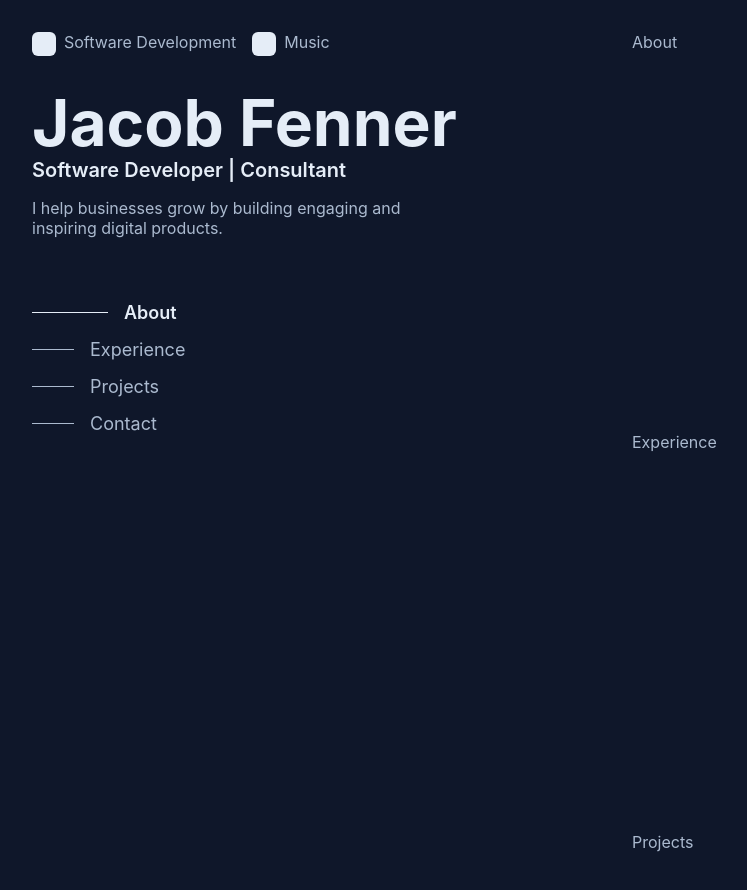
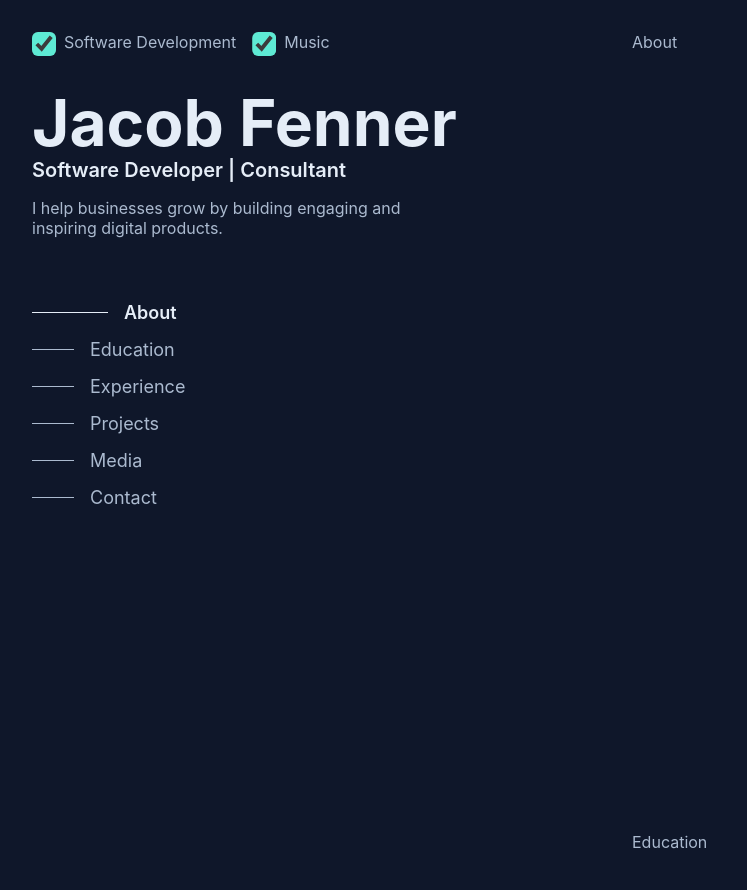
Before and after one commit to Fenner314/PortfolioV2, a React (Create React App) app: page / in a window 1280 px wide. Shown: the top 890 px of the page, without its empty margins (16-763 px from the left). Built offline with nearby package versions, Linux system fonts and the light colour scheme.

Commit message:
main - set active section based on scroll and change when controls change

```diff
--- a/src/App.js
+++ /dev/null
@@ -1,16 +0,0 @@
-import 'assets/scss/main.scss'
-import Content from 'components/Content/Content'
-import Header from 'components/Header/Header'
-
-function App() {
-	return (
-		<div className='main'>
-			<div className='main-inner'>
-				<Header></Header>
-				<Content></Content>
-			</div>
-		</div>
-	)
-}
-
-export default App
--- /dev/null
+++ b/src/App.tsx
@@ -0,0 +1,37 @@
+import 'assets/scss/main.scss'
+import Content from 'components/Content/Content'
+import Header from 'components/Header/Header'
+import { Controls } from 'models/controls.interface'
+import React, { FC, useState } from 'react'
+
+export interface ContextProps {
+	controls: Controls
+	setControls: React.Dispatch<React.SetStateAction<Controls>>
+}
+
+export const Context = React.createContext({} as ContextProps)
+
+function App() {
+	const [controls, setControls] = useState<Controls>({
+		software: true,
+		music: true,
+	})
+
+	const contextValue = {
+		controls,
+		setControls,
+	}
+
+	return (
+		<Context.Provider value={contextValue}>
+			<div className='main'>
+				<div className='main-inner'>
+					<Header></Header>
+					<Content></Content>
+				</div>
+			</div>
+		</Context.Provider>
+	)
+}
+
+export default App
--- a/src/assets/scss/main.scss
+++ b/src/assets/scss/main.scss
@@ -32,7 +32,7 @@ h3 {
 	display: flex;
 	justify-content: center;
 
-	height: 200vh;
+	height: max-content;
 }
 
 .main-inner {
--- a/src/components/Content/Content.tsx
+++ b/src/components/Content/Content.tsx
@@ -1,25 +1,50 @@
-import React, { FC } from 'react'
+import React, { FC, useContext } from 'react'
 import './Content.scss'
+import { Context } from 'App'
 
 interface ContentProps {}
 
-const Content: FC<ContentProps> = () => (
-	<div className='Content' style={{ display: 'flex', flexDirection: 'column' }}>
+const Content: FC<ContentProps> = () => {
+	const { controls } = useContext(Context)
+
+	return (
+		<div
+			className='Content'
+			style={{ display: 'flex', flexDirection: 'column', height: 'max-content' }}
+		>
 			<div style={{ display: 'block', width: '100%', height: '100vh' }} id='about'>
 				About
 			</div>
+			{controls.music ? (
+				<div
+					style={{ display: 'block', width: '100%', height: '100vh' }}
+					id='education'
+				>
+					Education
+				</div>
+			) : null}
 			<div
 				style={{ display: 'block', width: '100%', height: '100vh' }}
 				id='experience'
 			>
 				Experience
 			</div>
+			{controls.software ? (
 				<div
 					style={{ display: 'block', width: '100%', height: '100vh' }}
 					id='projects'
 				>
 					Projects
 				</div>
+			) : null}
+			{controls.music ? (
+				<div
+					style={{ display: 'block', width: '100%', height: '100vh' }}
+					id='media'
+				>
+					Media
+				</div>
+			) : null}
 			<div
 				style={{ display: 'block', width: '100%', height: '100vh' }}
 				id='contact'
@@ -28,5 +53,6 @@ const Content: FC<ContentProps> = () => (
 			</div>
 		</div>
 	)
+}
 
 export default Content
--- a/src/components/Header/Header.tsx
+++ b/src/components/Header/Header.tsx
@@ -1,19 +1,39 @@
-import React, { FC } from 'react'
+import React, { FC, useContext } from 'react'
 import './Header.scss'
 import Navigation from 'components/Navigation/Navigation'
+import { Context } from 'App'
 
 interface HeaderProps {}
 
-const Header: FC<HeaderProps> = () => (
+const Header: FC<HeaderProps> = () => {
+	const { controls, setControls } = useContext(Context)
+
+	return (
 		<div className='Header'>
 			<div className='inner'>
 				<div className='controls'>
 					<label htmlFor='software' className='control'>
-					<input type='checkbox' name='software' id='software' />
+						<input
+							type='checkbox'
+							defaultChecked={controls.software}
+							onChange={(e) =>
+								setControls((prev: any) => ({ ...prev, software: e.target.checked }))
+							}
+							name='software'
+							id='software'
+						/>
 						Software Development
 					</label>
 					<label htmlFor='music' className='control'>
-					<input type='checkbox' name='music' id='music' />
+						<input
+							type='checkbox'
+							defaultChecked={controls.music}
+							onChange={(e) =>
+								setControls((prev: any) => ({ ...prev, music: e.target.checked }))
+							}
+							name='music'
+							id='music'
+						/>
 						Music
 					</label>
 				</div>
@@ -23,12 +43,14 @@ const Header: FC<HeaderProps> = () => (
 						<h3>Software Developer | Consultant</h3>
 					</div>
 					<p className='tag'>
-					I help businesses grow by building engaging and inspiring digital products.
+						I help businesses grow by building engaging and inspiring digital
+						products.
 					</p>
 				</div>
 				<Navigation></Navigation>
 			</div>
 		</div>
 	)
+}
 
 export default Header
--- a/src/components/Navigation/Navigation.tsx
+++ b/src/components/Navigation/Navigation.tsx
@@ -1,25 +1,21 @@
-import React, { FC, useEffect, useRef, useState } from 'react'
+import React, { FC, useContext, useEffect, useState } from 'react'
 import './Navigation.scss'
-import { Link, useLocation } from 'react-router-dom'
 import { Url, UrlOption } from 'models/url.model'
 import { Offsets } from 'models/offsets.interface'
+import { Context } from 'App'
+import { useLocation } from 'react-router-dom'
 
 interface NavigationProps {}
-
-type offsetKeys =
-	| 'about'
-	| 'experience'
-	| 'projects'
-	| 'education'
-	| 'media'
-	| 'contact'
 
 const Navigation: FC<NavigationProps> = () => {
 	const initialUrl: Url = window.location.href?.split('#')[1] as Url
 	const [activeUrl, setActiveUrl] = useState<Url>(initialUrl ?? UrlOption.About)
 	const [offsets, setOffsets] = useState<Offsets>({})
+	const [scrollPosition, setScrollPosition] = useState(0)
+
+	const { controls } = useContext(Context)
+
 	const location = useLocation()
-	const [scrollPosition, setScrollPosition] = useState(0)
 
 	const handleScroll = () => {
 		const position = window.scrollY
@@ -30,6 +26,8 @@ const Navigation: FC<NavigationProps> = () => {
 		window.addEventListener('scroll', handleScroll, { passive: true })
 
 		setCurrentSectionsAsOffsets()
+		const hash = document.getElementById(location.hash.slice(1))
+		hash?.scrollIntoView()
 
 		return () => {
 			window.removeEventListener('scroll', handleScroll)
@@ -37,48 +35,62 @@ const Navigation: FC<NavigationProps> = () => {
 	}, [])
 
 	useEffect(() => {
-		if (offsets.experience && scrollPosition < offsets.experience) {
-			setActiveUrl(UrlOption.About)
-		} else if (offsets.projects && scrollPosition < offsets.projects) {
-			setActiveUrl(UrlOption.Experience)
-		} else if (offsets.contact && scrollPosition < offsets.contact) {
-			setActiveUrl(UrlOption.Projects)
-		} else {
-			setActiveUrl(UrlOption.Contact)
+		const offsetsOrderedArray: any = Object.entries(offsets)
+		for (let i = 0; i < offsetsOrderedArray.length; i++) {
+			if (
+				scrollPosition >= offsetsOrderedArray[i] &&
+				scrollPosition < offsetsOrderedArray[i + 1]
+			) {
+				setActiveUrl(Object.keys(offsets)[i] as Url)
+				break
+			} else if (
+				i === offsetsOrderedArray.length - 1 &&
+				scrollPosition >= offsetsOrderedArray[i]
+			) {
+				setActiveUrl(Object.keys(offsets)[i] as Url)
+				break
+			}
 		}
 	}, [scrollPosition])
+
+	useEffect(() => {
+		setCurrentSectionsAsOffsets()
+	}, [controls])
 
 	const setCurrentSectionsAsOffsets = () => {
 		const offsetObj: Offsets<HTMLAnchorElement> = {
 			[UrlOption.About]: document.getElementById('about') as HTMLAnchorElement,
+			[UrlOption.Education]: document.getElementById(
+				'education'
+			) as HTMLAnchorElement,
 			[UrlOption.Experience]: document.getElementById(
 				'experience'
 			) as HTMLAnchorElement,
 			[UrlOption.Projects]: document.getElementById(
 				'projects'
 			) as HTMLAnchorElement,
-			[UrlOption.Education]: document.getElementById(
-				'education'
-			) as HTMLAnchorElement,
 			[UrlOption.Media]: document.getElementById('media') as HTMLAnchorElement,
 			[UrlOption.Contact]: document.getElementById('contact') as HTMLAnchorElement,
 		}
 
+		const unorderedOffsets: any = offsets
 		Object.keys(offsetObj).forEach((key: string) => {
 			const typedKey = key as Url
 			if (offsetObj[typedKey] && offsetObj[typedKey]?.getBoundingClientRect()) {
 				const offsetVal = offsetObj[typedKey]?.getBoundingClientRect()?.top ?? 0
-				setOffsets((prev) => ({
-					...prev,
-					[key]: offsetVal + window.scrollY - 64,
-				}))
+				unorderedOffsets[typedKey] = offsetVal + window.scrollY - 64
 			} else {
-				setOffsets((prev) => {
-					delete prev[typedKey]
-					return prev
-				})
+				delete unorderedOffsets[typedKey]
 			}
 		})
+
+		const orderedOffsets = Object.keys(unorderedOffsets)
+			.sort((a: string, b: string) => unorderedOffsets[a] - unorderedOffsets[b])
+			.reduce((obj: any, key) => {
+				obj[key] = unorderedOffsets[key] as any
+				return obj
+			}, {} as any)
+		setOffsets(orderedOffsets)
 	}
 
 	return (
@@ -87,18 +99,36 @@ const Navigation: FC<NavigationProps> = () => {
 				<span className='nav-indicator'></span>
 				<a href='#about'>About</a>
 			</div>
+			{controls.music ? (
+				<div
+					className={`nav-item ${activeUrl === UrlOption.Education ? 'active' : ''}`}
+				>
+					<span className='nav-indicator'></span>
+					<a href='#education'>Education</a>
+				</div>
+			) : null}
 			<div
 				className={`nav-item ${activeUrl === UrlOption.Experience ? 'active' : ''}`}
 			>
 				<span className='nav-indicator'></span>
 				<a href='#experience'>Experience</a>
 			</div>
+			{controls.software ? (
 				<div
 					className={`nav-item ${activeUrl === UrlOption.Projects ? 'active' : ''}`}
 				>
 					<span className='nav-indicator'></span>
 					<a href='#projects'>Projects</a>
 				</div>
+			) : null}
+			{controls.music ? (
+				<div
+					className={`nav-item ${activeUrl === UrlOption.Media ? 'active' : ''}`}
+				>
+					<span className='nav-indicator'></span>
+					<a href='#media'>Media</a>
+				</div>
+			) : null}
 			<div
 				className={`nav-item ${activeUrl === UrlOption.Contact ? 'active' : ''}`}
 			>
--- /dev/null
+++ b/src/models/controls.interface.ts
@@ -0,0 +1,4 @@
+export interface Controls {
+	software: boolean
+	music: boolean
+}
```
Lines whose indentation alone changed are shown as unchanged.
